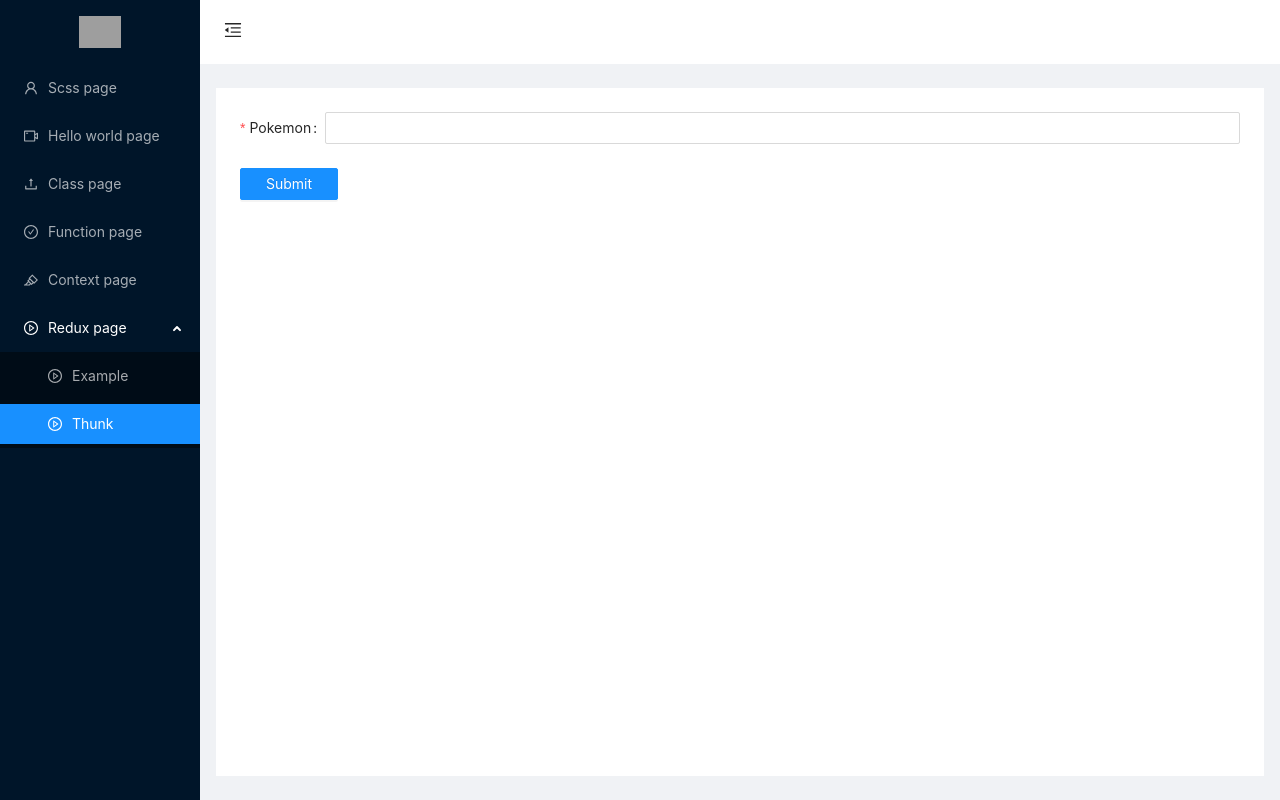
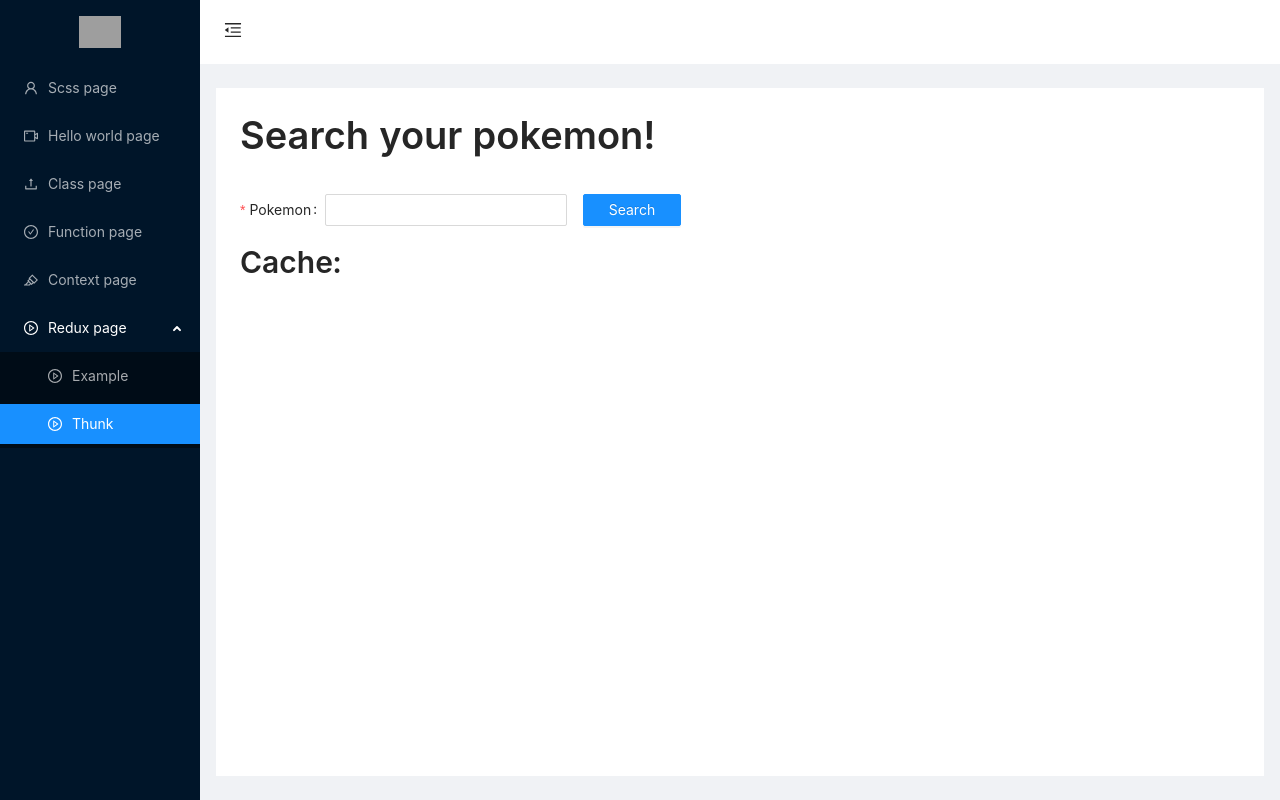
Before and after one commit to triduong39/learn-react, a React (Create React App) app: page /redux/thunk in a window 1280 px wide. Built offline with nearby package versions, Linux system fonts and the light colour scheme; grey boxes are pictures that could not be loaded.

Commit message:
add cache for pokemon fetch, upgrade UI

```diff
--- a/src/index.tsx
+++ b/src/index.tsx
@@ -5,11 +5,11 @@ import App from './App';
 import reportWebVitals from './reportWebVitals';
 
 ReactDOM.render(
-    <React.StrictMode>
-        <BrowserRouter>
-            <App />
-        </BrowserRouter>
-    </React.StrictMode>,
+    // <React.StrictMode>
+    <BrowserRouter>
+        <App />
+    </BrowserRouter>,
+    // </React.StrictMode>,
     document.getElementById('root'),
 );
 
--- a/src/pages/ReduxPage/app/types.ts
+++ b/src/pages/ReduxPage/app/types.ts
@@ -15,5 +15,7 @@ export type pokemon = {
 
 export type pokemonState = {
     status: 'idle' | 'pending' | 'success' | 'error';
-    pokemon?: pokemon;
+    pokemonInput: string;
+    pokemons: pokemon[];
+    error: string;
 };
--- a/src/pages/ReduxPage/component/Pokemon.tsx
+++ b/src/pages/ReduxPage/component/Pokemon.tsx
@@ -1,5 +1,5 @@
 import * as React from 'react';
-import { Image, Space, Typography } from 'antd';
+import { Card, Image, Space, Typography } from 'antd';
 import { pokemon } from '../app/types';
 
 const { Text, Title } = Typography;
@@ -10,15 +10,13 @@ interface IRenderUserProps {
 
 export default function Pokemon({ data }: IRenderUserProps) {
     return (
-        <Space direction="vertical">
-            <Title>{data.name}</Title>
-            <Image src={data.img} />
-            <Text>species: {data.species}</Text>
-            <Space>
+        <Card style={{ width: 200 }} cover={<Image alt="pokemon" src={data.img} />}>
+            <Space direction="vertical" align="center" style={{ width: '100%' }}>
+                <Title level={3}> {data.name}</Title>
                 <Text>hp: {data.hp}</Text>
                 <Text>atack: {data.atack}</Text>
                 <Text>defense: {data.defense}</Text>
             </Space>
-        </Space>
+        </Card>
     );
 }
--- /dev/null
+++ b/src/pages/ReduxPage/component/PokemonCache.tsx
@@ -0,0 +1,30 @@
+import * as React from 'react';
+import { Image, Space, Typography } from 'antd';
+import { pokemon } from '../app/types';
+
+const { Title } = Typography;
+
+interface IRenderUserProps {
+    data: pokemon[];
+    handleItemClick: (pokemonName: string) => void;
+}
+
+export default function PokemonCache({ data, handleItemClick }: IRenderUserProps) {
+    return (
+        <Space>
+            <Title level={2}>Cache: </Title>
+            {data.map((pokemon) => {
+                return (
+                    <Image
+                        style={{ cursor: 'pointer' }}
+                        onClick={() => handleItemClick(pokemon.name)}
+                        preview={false}
+                        key={pokemon.name}
+                        alt={`pokemon-${pokemon.name}`}
+                        src={pokemon.img}
+                    />
+                );
+            })}
+        </Space>
+    );
+}
--- /dev/null
+++ b/src/pages/ReduxPage/component/PokemonForm.tsx
@@ -0,0 +1,41 @@
+import * as React from 'react';
+import { Button, Form, Input } from 'antd';
+
+interface IRenderUserProps {
+    inputValue: string;
+    handleSubmit: () => void;
+    handleInputChange: (pokemonName: string) => void;
+}
+
+export default function PokemonForm({ inputValue, handleSubmit, handleInputChange }: IRenderUserProps) {
+    const [form] = Form.useForm();
+
+    React.useEffect(() => {
+        form.setFieldsValue({
+            pokemonName: inputValue,
+        });
+    });
+
+    return (
+        <Form
+            form={form}
+            name="basic"
+            layout="inline"
+            initialValues={{ remember: true }}
+            onFinish={handleSubmit}
+            autoComplete="off"
+            onValuesChange={(value) => {
+                handleInputChange(value.pokemonName);
+            }}
+        >
+            <Form.Item label="Pokemon" name="pokemonName" rules={[{ required: true, message: 'Type your pokemon!' }]}>
+                <Input value={inputValue} />
+            </Form.Item>
+            <Form.Item>
+                <Button type="primary" htmlType="submit">
+                    Search
+                </Button>
+            </Form.Item>
+        </Form>
+    );
+}
--- a/src/pages/ReduxPage/features/pokemonSlice.ts
+++ b/src/pages/ReduxPage/features/pokemonSlice.ts
@@ -1,5 +1,5 @@
 import { pokemonState } from './../app/types';
-import { createAsyncThunk, createSlice } from '@reduxjs/toolkit';
+import { createAsyncThunk, createSlice, PayloadAction } from '@reduxjs/toolkit';
 
 export const fetchPokemonByName = createAsyncThunk('pokemon/fetchByName', async (name: string) => {
     const response = await fetch(`https://pokeapi.co/api/v2/pokemon/${name}`);
@@ -10,29 +10,30 @@ export const fetchPokemonByName = createAsyncThunk('pokemon/fetchByName', async
 // Define the initial state using that type
 const initialState: pokemonState = {
     status: 'idle',
-    pokemon: {
-        name: '',
-        img: '',
-        species: '',
-        type: '',
-        hp: '',
-        atack: '',
-        defense: '',
-    },
+    pokemonInput: '',
+    pokemons: [],
+    error: '',
 };
 
 export const counterSlice = createSlice({
     name: 'pokemon',
     initialState,
-    reducers: {},
+    reducers: {
+        setPokemonInput: (state, action: PayloadAction<string>) => {
+            state.pokemonInput = action.payload;
+        },
+    },
     extraReducers: (builder) => {
         builder.addCase(fetchPokemonByName.pending, (state) => {
             state.status = 'pending';
         });
         builder.addCase(fetchPokemonByName.fulfilled, (state, action) => {
+            state.status = 'success';
             const pokemonFetched = action.payload;
-            state.status = 'success';
-            state.pokemon = {
+            if (state.pokemons.find((pokemon) => pokemon.name === pokemonFetched.name)) {
+                return;
+            }
+            const newPokemon = {
                 name: pokemonFetched.name,
                 img: pokemonFetched.sprites.front_default,
                 species: pokemonFetched.species.name,
@@ -41,13 +42,16 @@ export const counterSlice = createSlice({
                 atack: pokemonFetched.stats[1].base_stat,
                 defense: pokemonFetched.stats[2].base_stat,
             };
+            state.pokemons.push(newPokemon);
         });
         builder.addCase(fetchPokemonByName.rejected, (state) => {
             state.status = 'error';
+            state.error = `Their is no pokemon name ${state.pokemonInput}!`;
         });
     },
 });
 
 const pokemonReducer = counterSlice.reducer;
+export const { setPokemonInput } = counterSlice.actions;
 
 export default pokemonReducer;
--- a/src/pages/ReduxPage/page/ThunkPage.tsx
+++ b/src/pages/ReduxPage/page/ThunkPage.tsx
@@ -1,37 +1,41 @@
 import * as React from 'react';
-import { Alert, Button, Form, Input, Spin } from 'antd';
+import { Alert, Space, Spin, Typography } from 'antd';
 import { useDispatch } from 'react-redux';
 import { useAppSelector } from '../app/store';
 
-import { pokemon } from '../app/types';
+const { Title } = Typography;
+
 import Pokemon from '../component/Pokemon';
-
-import { fetchPokemonByName } from '../features/pokemonSlice';
+import { fetchPokemonByName, setPokemonInput } from '../features/pokemonSlice';
+import PokemonForm from '../component/PokemonForm';
+import PokemonCache from '../component/PokemonCache';
 
 export default function ThunkPage() {
     const dispatch = useDispatch();
 
-    const { status, pokemon } = useAppSelector((state) => state.pokemon);
+    const { status, pokemons, pokemonInput, error } = useAppSelector((state) => state.pokemon);
 
-    const onFinish = ({ pokemon }: { pokemon: string }) => {
-        dispatch(fetchPokemonByName(pokemon));
+    const handleSubmit = () => {
+        dispatch(fetchPokemonByName(pokemonInput));
     };
 
+    const handleInputChange = (pokemonName: string) => {
+        dispatch(setPokemonInput(pokemonName));
+    };
+    const handleItemClick = (pokemonName: string) => {
+        dispatch(setPokemonInput(pokemonName));
+    };
+
+    const pokemonData = pokemons.find((pokemon) => pokemon.name === pokemonInput);
+
     return (
-        <>
-            <Form name="basic" initialValues={{ remember: true }} onFinish={onFinish} autoComplete="off">
-                <Form.Item label="Pokemon" name="pokemon" rules={[{ required: true, message: 'Type your pokemon!' }]}>
-                    <Input />
-                </Form.Item>
-                <Form.Item>
-                    <Button type="primary" htmlType="submit">
-                        Submit
-                    </Button>
-                </Form.Item>
-            </Form>
-            {status === 'pending' ? <Spin tip="Loading..." /> : undefined}
-            {status === 'success' ? <Pokemon data={pokemon as pokemon} /> : undefined}
-            {status === 'error' ? <Alert message="Không có pokemon nào như vậy!" type="error" /> : undefined}
-        </>
+        <Space size={'middle'} direction="vertical">
+            <Title level={1}>Search your pokemon!</Title>
+            <PokemonForm inputValue={pokemonInput} handleInputChange={handleInputChange} handleSubmit={handleSubmit} />
+            <PokemonCache data={pokemons} handleItemClick={handleItemClick} />
+            {status === 'pending' && <Spin tip="Loading..." />}
+            {status === 'success' && pokemonData && <Pokemon data={pokemonData} />}
+            {status === 'error' && <Alert message={error} type="error" />}
+        </Space>
     );
 }
```
